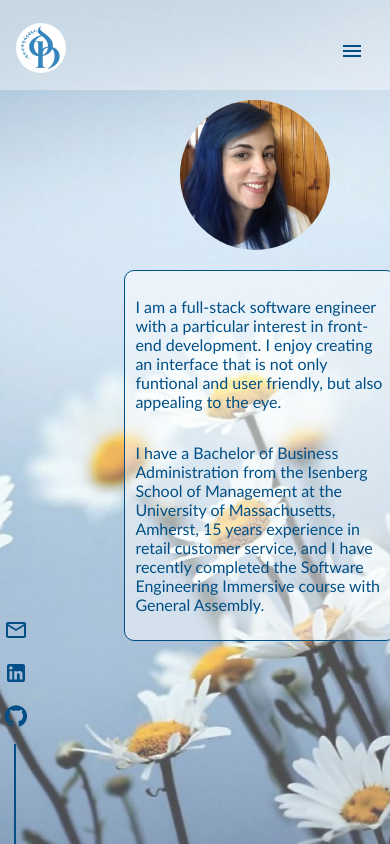
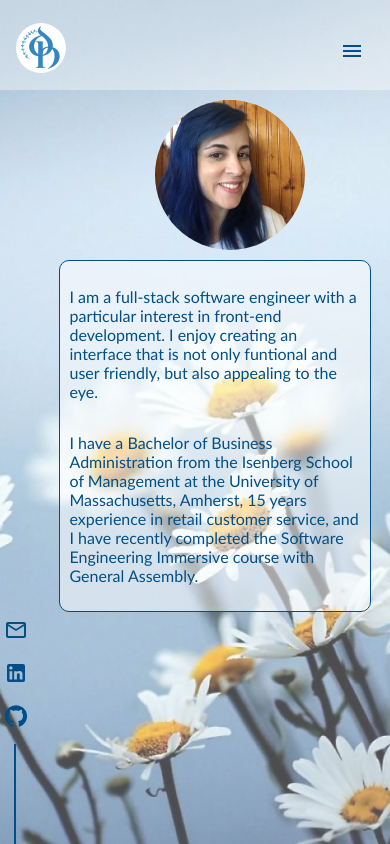
Before and after one commit to danianise/Portfolio, a React (Create React App) app: page /about in a window 390 px wide. Built offline with nearby package versions, Linux system fonts and the light colour scheme.

Commit message:
Minor styling fix to about section on mobile

```diff
--- a/src/css/About.css
+++ b/src/css/About.css
@@ -21,7 +21,7 @@
 
 .about > img {
     width: 300px;
-    height: 300px;;
+    height: 300px;
     border-radius: 50%;
     margin: 10px 0 0 30px;
 }
@@ -29,6 +29,12 @@
 @media screen and (max-width:940px){
     .about {
         flex-direction: column;
+        justify-content: center;
+        margin: 0 15vw 0 15vw;
+    }
+
+    .aboutContent {
+        margin: 10px 0 0 0;
     }
 
     .about > img {
```
